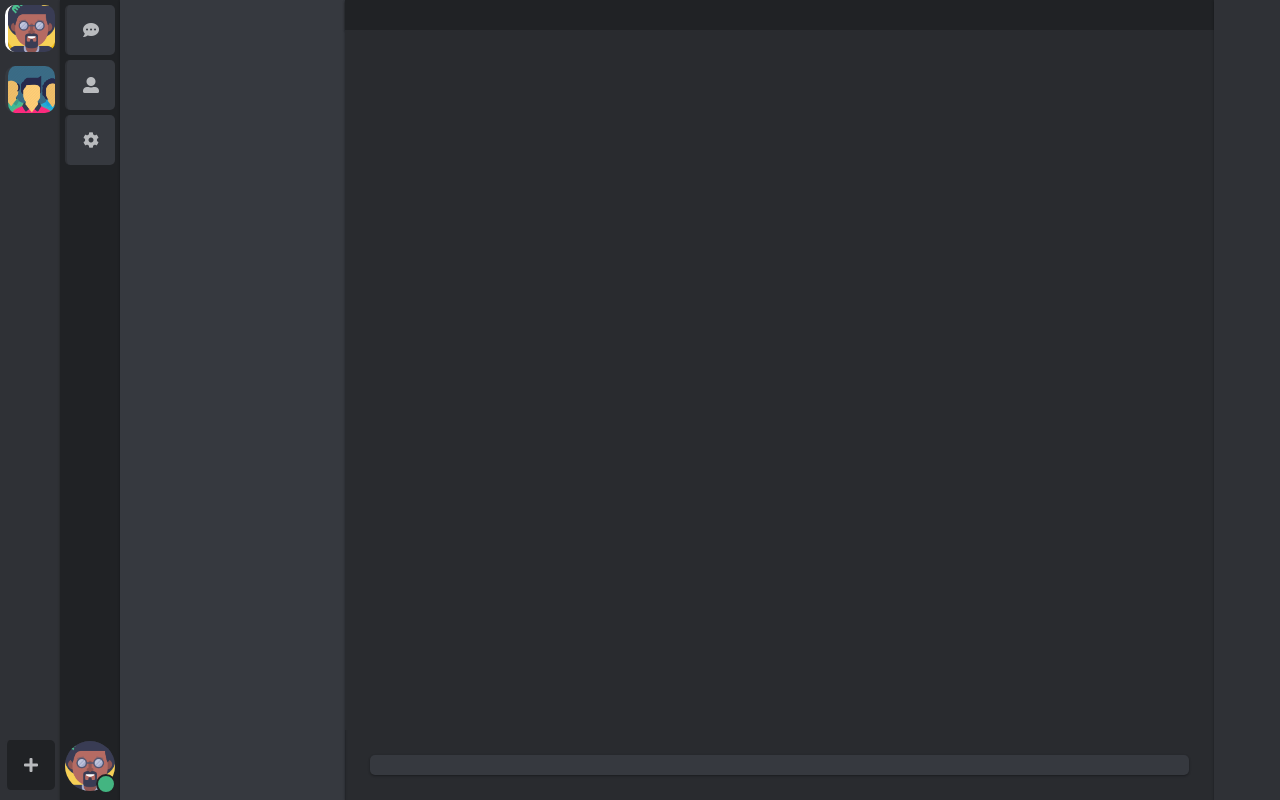
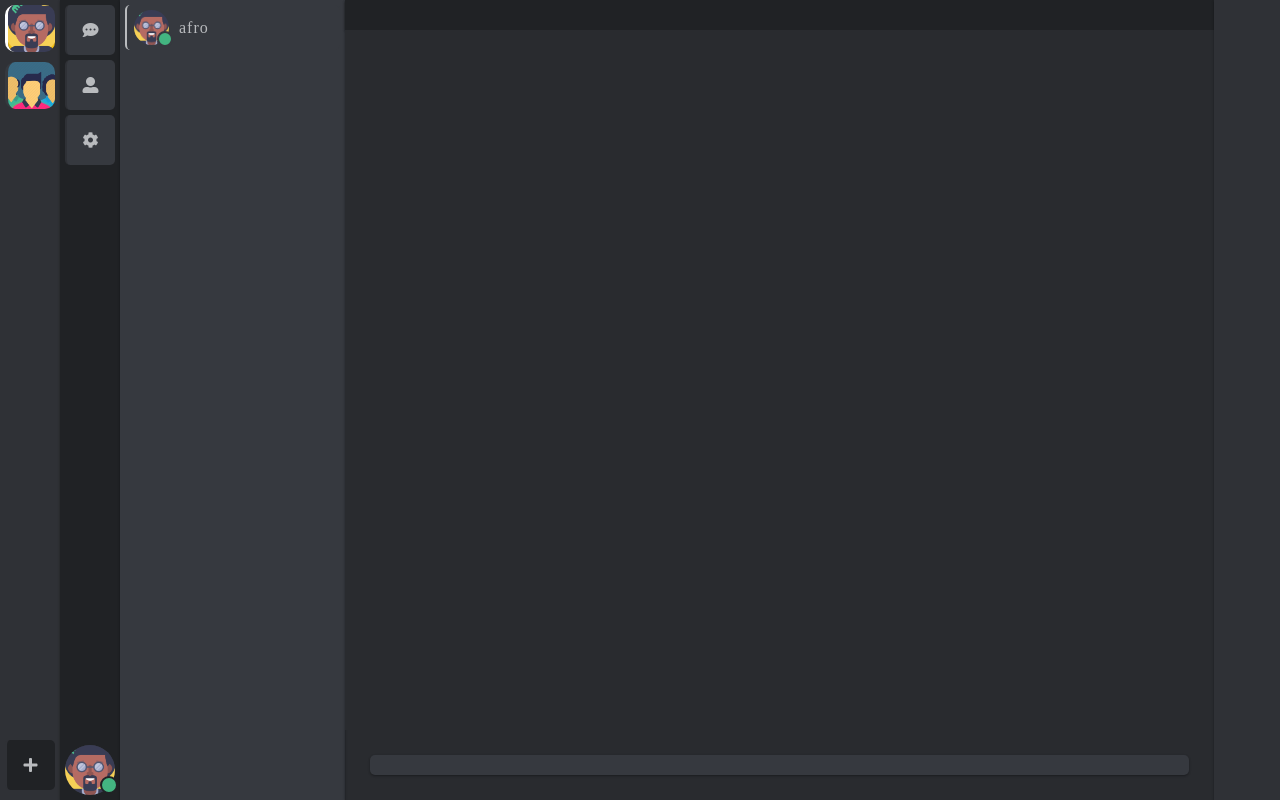
Before and after one commit to JefersonDev/chating-react, a React app: page / in a window 1280 px wide. Built offline with nearby package versions, Linux system fonts and the light colour scheme.

Commit message:
tabs/conversations fix/profile-status position

```diff
--- a/src/application/App.js
+++ b/src/application/App.js
@@ -60,7 +60,18 @@ class App extends react.Component {
                         </div>
                     </div>
                     <div className={"tab shadow"}>
-
+                        <div className={"tab-container"}>
+                            <ul>
+                                <li>
+                                    <div className={"li-avatar"}>
+                                        <img width={"35px"} src={"img/avatar.png"} alt={""} />
+                                        <div className={"li-status online"} />
+                                    </div>
+                                    <div className={"li-body"}>afro</div>
+                                    <div className={"li-action"}><i className="fas fa-times" /></div>
+                                </li>
+                            </ul>
+                        </div>
                     </div>
                 </div>
                 <div className={"right shadow"}>
--- a/src/styles/app/app.css
+++ b/src/styles/app/app.css
@@ -10,6 +10,11 @@ html,
 body {
     height: 100%;
     color: #b9bbbe;
+    letter-spacing: 1px;
+}
+
+img {
+    display: block;
 }
 
 .shadow {
--- a/src/styles/left/navigation.css
+++ b/src/styles/left/navigation.css
@@ -48,9 +48,9 @@
     border-radius: 100px;
     border: 2px solid #202225;
     bottom: 1px;
-    right: -1px;
-    width: 20px;
-    height: 20px;
+    right: -3px;
+    width: 18px;
+    height: 18px;
 }
 
 .profile img {
--- a/src/styles/left/tab.css
+++ b/src/styles/left/tab.css
@@ -26,3 +26,65 @@
 .tab::-webkit-scrollbar-thumb:hover {
     background: #555;
 }
+
+.tab-container ul {
+    list-style: none;
+}
+
+.tab-container ul li {
+    background-color: #36393f;
+    padding: 5px 7px;
+    display: flex;
+    position: relative;
+}
+
+.tab-container ul li:hover {
+    cursor: pointer;
+    background-color: #202225;
+}
+
+.tab-container ul li {
+    border-left: 2px solid #b9bbbe;
+    border-radius: 5px;
+    margin-bottom: 5px;
+}
+
+.li-avatar {
+    position: relative;
+}
+
+.li-status {
+    position: absolute;
+    bottom: -2px;
+    right: -4px;
+    width: 16px;
+    height: 16px;
+    border: 2px solid #36393f;
+    border-radius: 100px;
+}
+
+.li-avatar img {
+    border-radius: 100px;
+}
+
+.li-body {
+    display: flex;
+    align-items: center;
+    padding: 5px 10px;
+}
+
+.li-action {
+    position: absolute;
+    top: 10px;
+    right: 15px;
+    display: none;
+    padding: 5px;
+}
+
+.tab-container ul li:hover .li-action {
+    display: block;
+}
+
+.li-action:hover {
+    color: #ffffff;
+}
```
